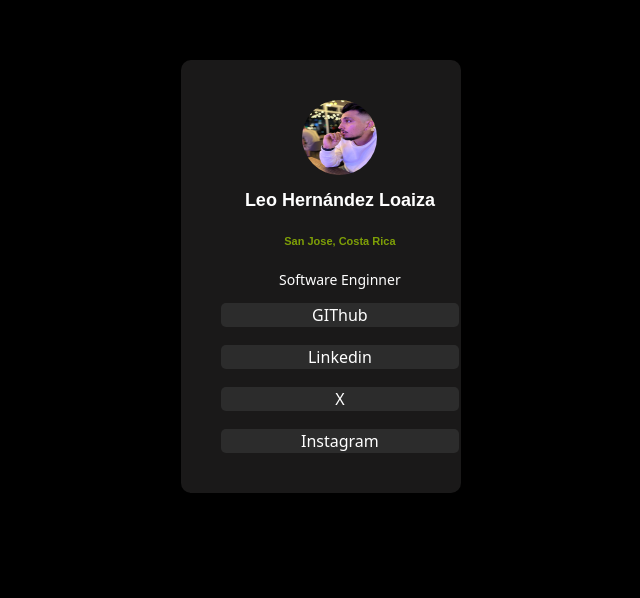
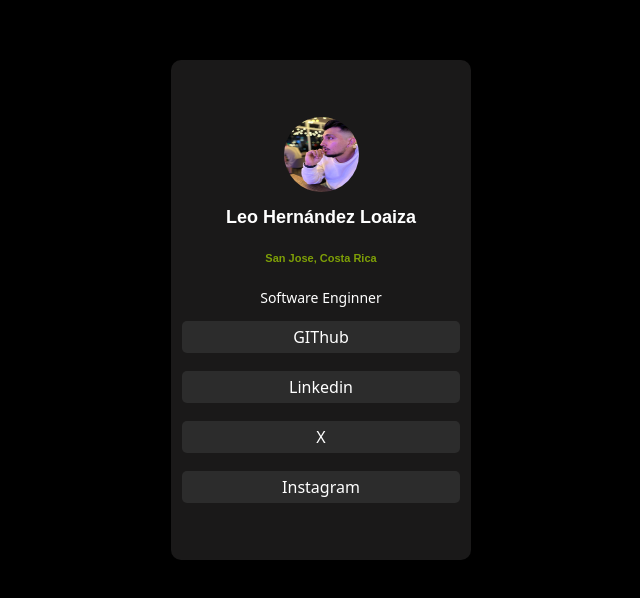
Before and after one commit to 0LHL0/Social-Profile-, a plain HTML site: page index.html in a window 1280 px wide. Shown: the part 148-746 px from the top of the page, without its empty margins (319-959 px from the left). Drawn offline with Linux system fonts and the light colour scheme.

Commit message:
Cambios Finales

```diff
--- a/index.html
+++ b/index.html
@@ -14,7 +14,7 @@
             <img src="imagenes/fotodeperfil.jpg" alt="foto de pefil" width="200px" height="250px">
         </div>
         <div class="nombre">
-            <h1 id>Leo Hernández Loaiza</h1>
+            <h1>Leo Hernández Loaiza</h1>
         </div>
         <div class="residencia">
             <h2>San Jose, Costa Rica</h2>
@@ -27,8 +27,6 @@
             <a href="https://www.instagram.com/leohl09/">Instagram</a>
         </div>
 
-
-
     </section>
 </body>
 
--- a/styles.css
+++ b/styles.css
@@ -4,8 +4,8 @@ body {
 
 .contenedor {
     background: rgb(26, 25, 25);
-    width: 200px;
-    padding: 40px;
+    width: 300px;
+    height: 500px;
     margin: auto;
     border-radius: 10px;
     display: flex;
@@ -13,7 +13,6 @@ body {
     flex-direction: column;
     align-items: center;
     justify-content: center;
-    flex-wrap: wrap;
     position: relative;
     top: 200px;
 
@@ -52,12 +51,12 @@ a {
     background: rgb(44, 44, 44);
     color: white;
     text-decoration: none;
-    border: 1px hidden rgb(8, 8, 8);
-    padding: 1px 80px;
+    padding: 5px 100px;
     border-radius: 5px;
     display: flex;
     font-family: system-ui, -apple-system, BlinkMacSystemFont, 'Segoe UI', Roboto, Oxygen, Ubuntu, Cantarell, 'Open Sans', 'Helvetica Neue', sans-serif;
     justify-content: space-evenly;
+    flex: auto;
 
 
 
@@ -65,8 +64,8 @@ a {
 
 a:hover {
     background: rgba(161, 206, 0, 0.747);
-    color : black;
-    font-family:system-ui, -apple-system, BlinkMacSystemFont, 'Segoe UI', Roboto, Oxygen, Ubuntu, Cantarell, 'Open Sans', 'Helvetica Neue', sans-serif;
+    color: black;
+    font-family: system-ui, -apple-system, BlinkMacSystemFont, 'Segoe UI', Roboto, Oxygen, Ubuntu, Cantarell, 'Open Sans', 'Helvetica Neue', sans-serif;
     font-weight: bold;
-    transition: 0.35s;
+    transition: 0.4s;
 }
```
